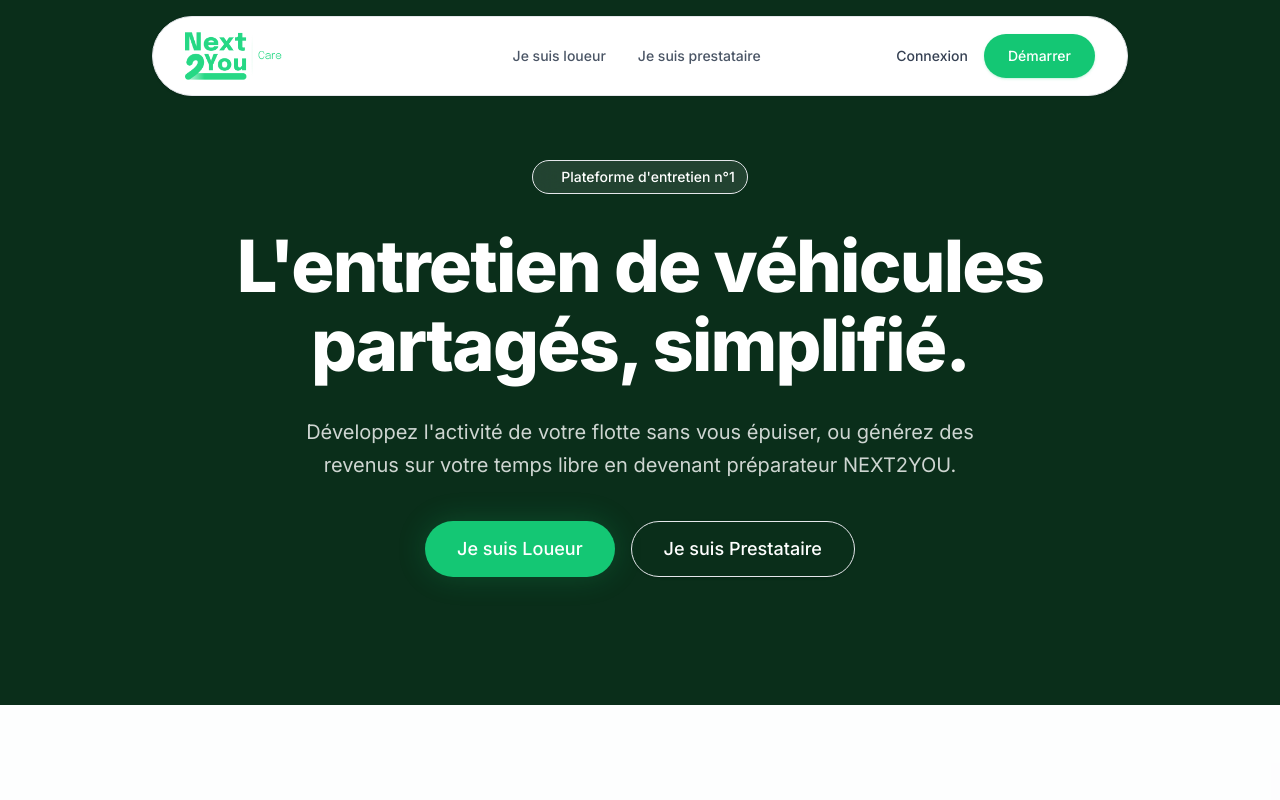
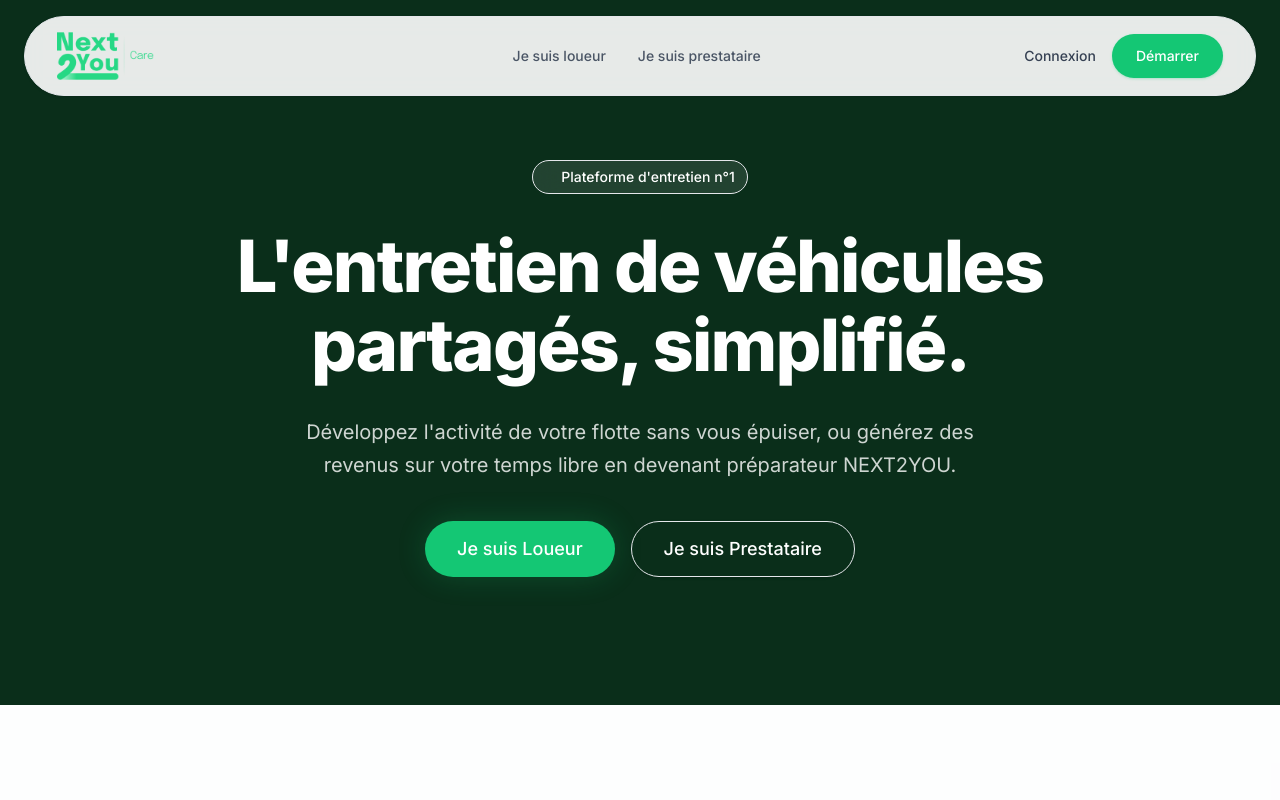
Before and after one commit to CharlyBraunn/next2you-care, a Next.js app: page / in a window 1280 px wide. Shown: the top 800 px of the page. Built offline with nearby package versions, Linux system fonts and the light colour scheme.

Commit message:
style: Restore glassmorphism, increase header width, fix logo path

```diff
--- a/src/components/marketing/Navbar.tsx
+++ b/src/components/marketing/Navbar.tsx
@@ -42,13 +42,13 @@ export const Navbar = () => {
   return (
     <header
       className={cn(
-        "fixed top-0 left-0 right-0 z-50 mx-auto w-full max-w-5xl px-6 pt-4 transition-transform duration-300",
+        "fixed top-0 left-0 right-0 z-50 mx-auto w-full max-w-7xl px-6 pt-4 transition-transform duration-300",
         isVisible ? "translate-y-0" : "-translate-y-full"
       )}
     >
       <div className={cn(
-        "flex h-20 items-center justify-between px-8 rounded-full transition-all duration-300 border relative z-50",
-        isTop && !isMobileMenuOpen ? "bg-white border-transparent shadow-sm" : "bg-white border-gray-200/50 shadow-md"
+        "flex h-20 items-center justify-between px-8 rounded-full transition-all duration-300 border relative z-50 backdrop-blur-md",
+        isTop && !isMobileMenuOpen ? "bg-white/90 border-transparent shadow-sm" : "bg-white/95 border-gray-200/50 shadow-md"
       )}>
         <Link href="/">
           <Logo variant="green" />
```
Also changed, not shown: public/logo-green.png, public/logo.png (deleted).
